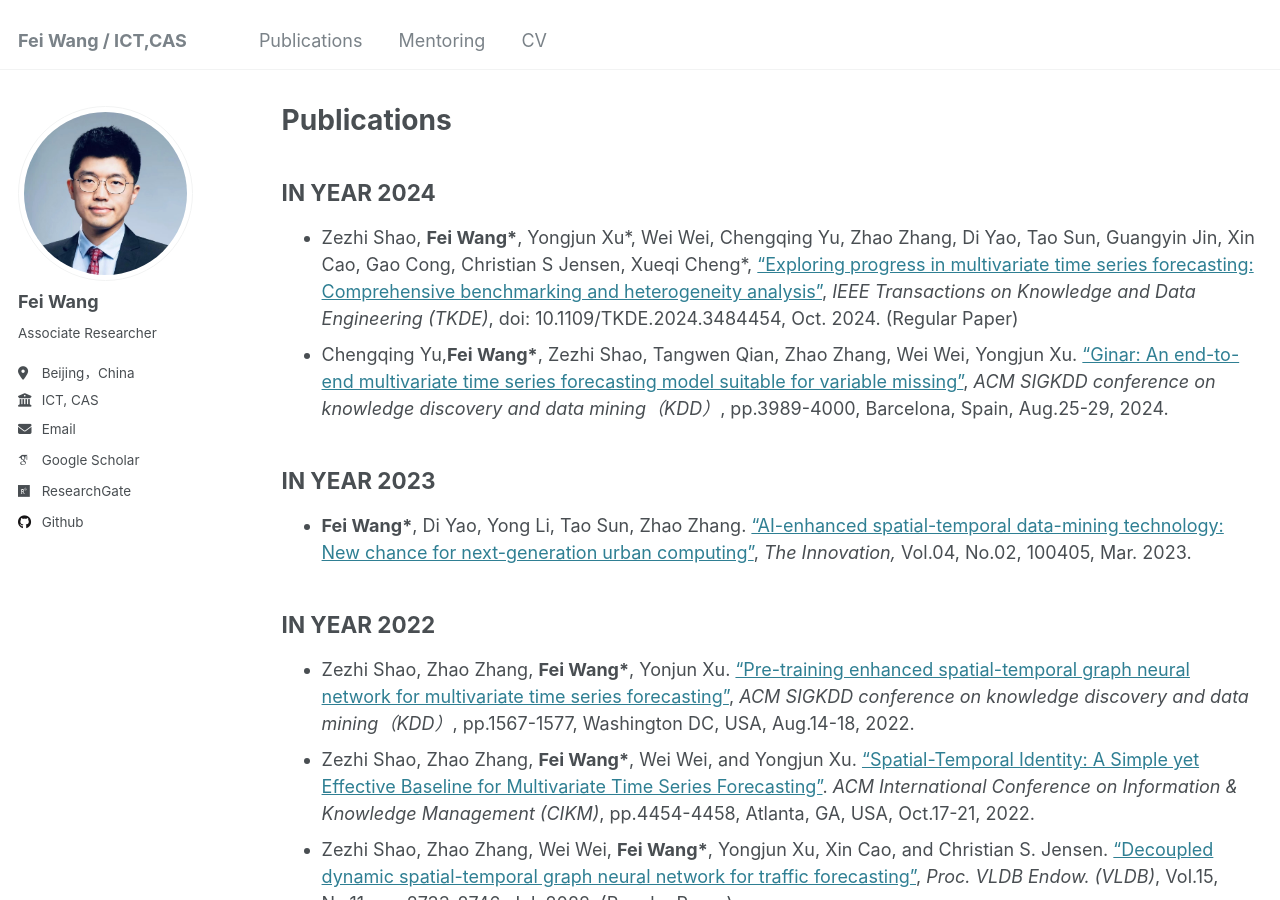
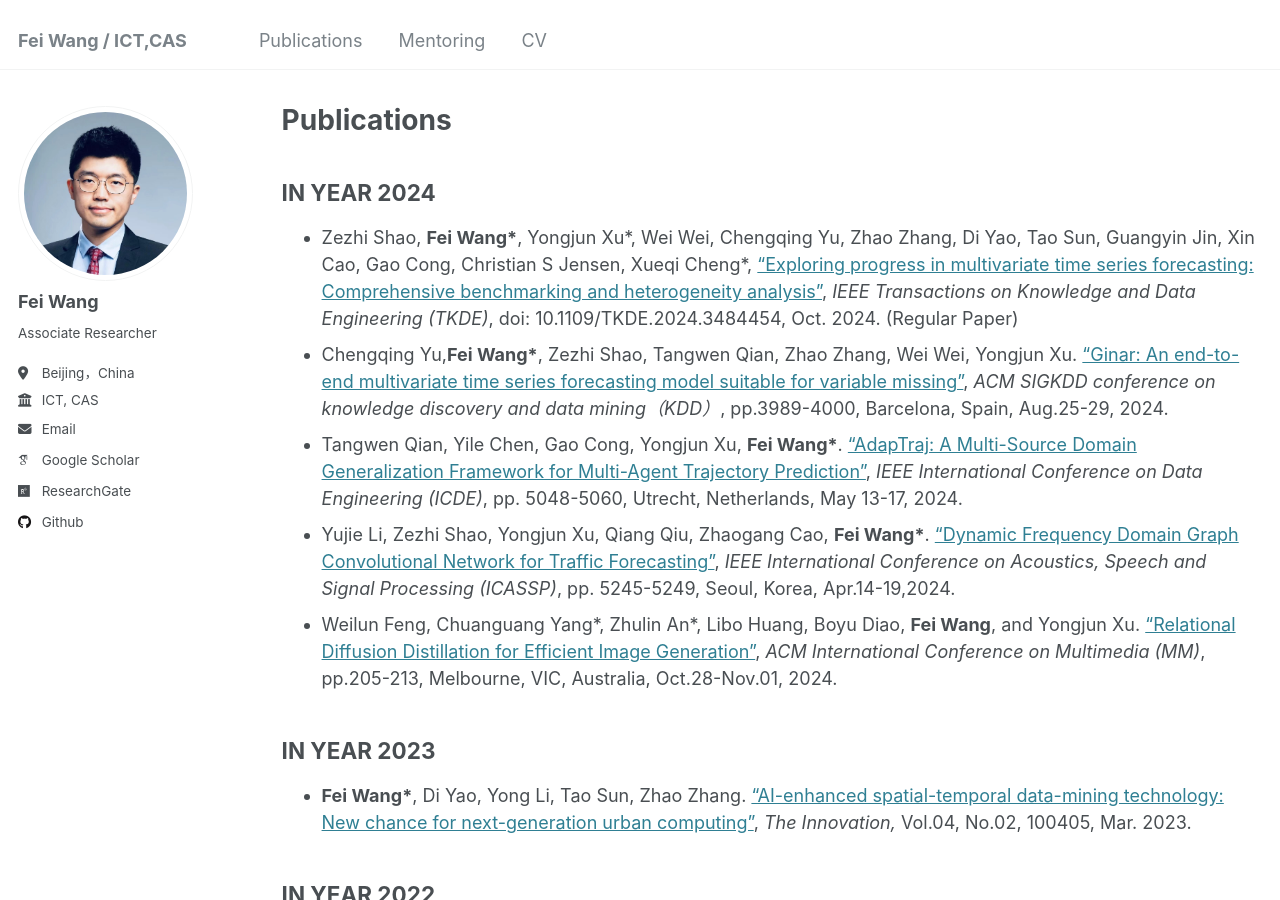
Before and after one commit to finleywang/GestaltCogTeam.github.io, a Jekyll site: the page built from publications.md, in a window 1280 px wide and 900 px high. Built offline with Jekyll 4.4.1, drawn with Linux system fonts in a browser that asks for light colours; some web fonts are replaced.

Commit message:
Update publications.md

```diff
--- a/publications.md
+++ b/publications.md
@@ -13,6 +13,15 @@ IN YEAR 2024
 
 
 <li>Chengqing Yu,<b>Fei Wang*</b>, Zezhi Shao, Tangwen Qian, Zhao Zhang, Wei Wei, Yongjun Xu. <a target='new' href='http://finleywang.github.io/files/2024_KDD_GinAR.pdf'>“Ginar: An end-to-end multivariate time series forecasting model suitable for variable missing”</a>, <i>ACM SIGKDD conference on knowledge discovery and data mining（KDD）</i>, pp.3989-4000, Barcelona, Spain, Aug.25-29, 2024. </li>
+
+
+<li>Tangwen Qian, Yile Chen, Gao Cong, Yongjun Xu, <b>Fei Wang*</b>. <a target='new' href='http://finleywang.github.io/files/2024_ICDE_AdapTraj.pdf'>“AdapTraj: A Multi-Source Domain Generalization Framework for Multi-Agent Trajectory Prediction”</a>, <i>IEEE International Conference on Data Engineering (ICDE)</i>, pp. 5048-5060, Utrecht, Netherlands, May 13-17, 2024. </li>
+
+<li> Yujie Li, Zezhi Shao, Yongjun Xu, Qiang Qiu, Zhaogang Cao, <b>Fei Wang*</b>. <a target='new' href='http://finleywang.github.io/files/2023_ICASSP_Dynamic_Frequency_Domain_Graph_Convolutional_Network_for_Traffic_Forecasting.pdf'>“Dynamic Frequency Domain Graph Convolutional Network for Traffic Forecasting”</a>, <i>IEEE International Conference on Acoustics, Speech and Signal Processing (ICASSP)</i>, pp. 5245-5249, Seoul, Korea, Apr.14-19,2024. </li>
+
+<li>Weilun Feng, Chuanguang Yang*, Zhulin An*, Libo Huang, Boyu Diao, <b>Fei Wang</b>, and Yongjun Xu. <a target='new' href='http://finleywang.github.io/files/2024_MM_RDD.pdf'>“Relational Diffusion Distillation for Efficient Image Generation”</a>, <i>ACM International Conference on Multimedia (MM)</i>, pp.205-213, Melbourne, VIC, Australia, Oct.28-Nov.01, 2024. </li>
+
+
  </ul>
 
 IN YEAR 2023
```
